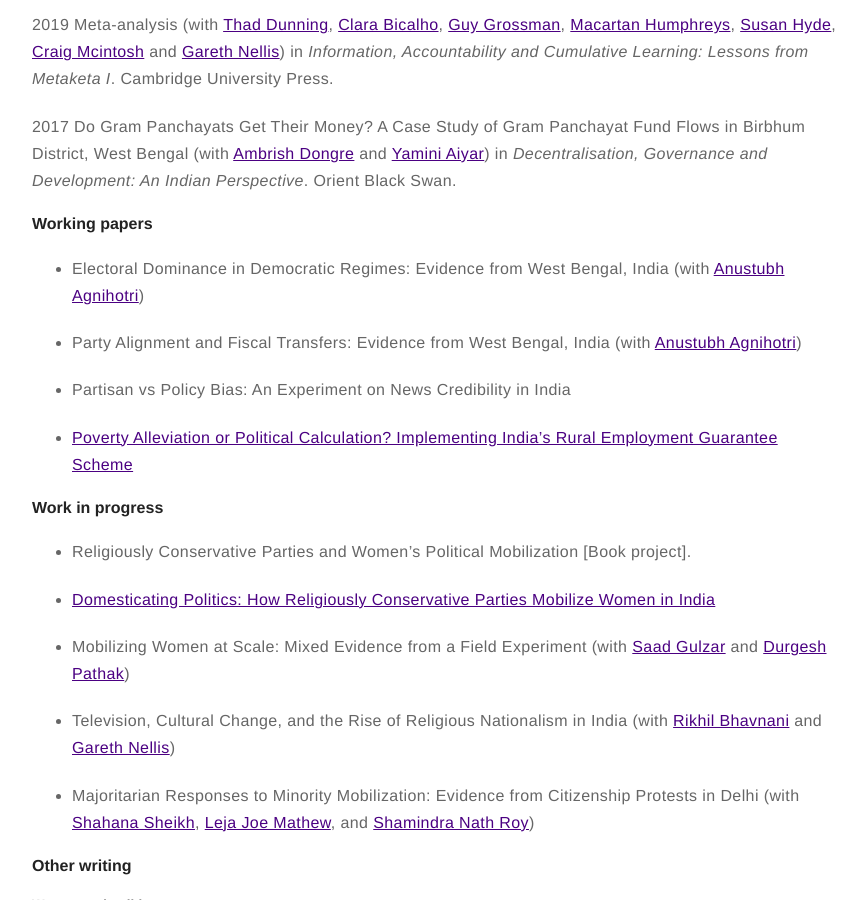
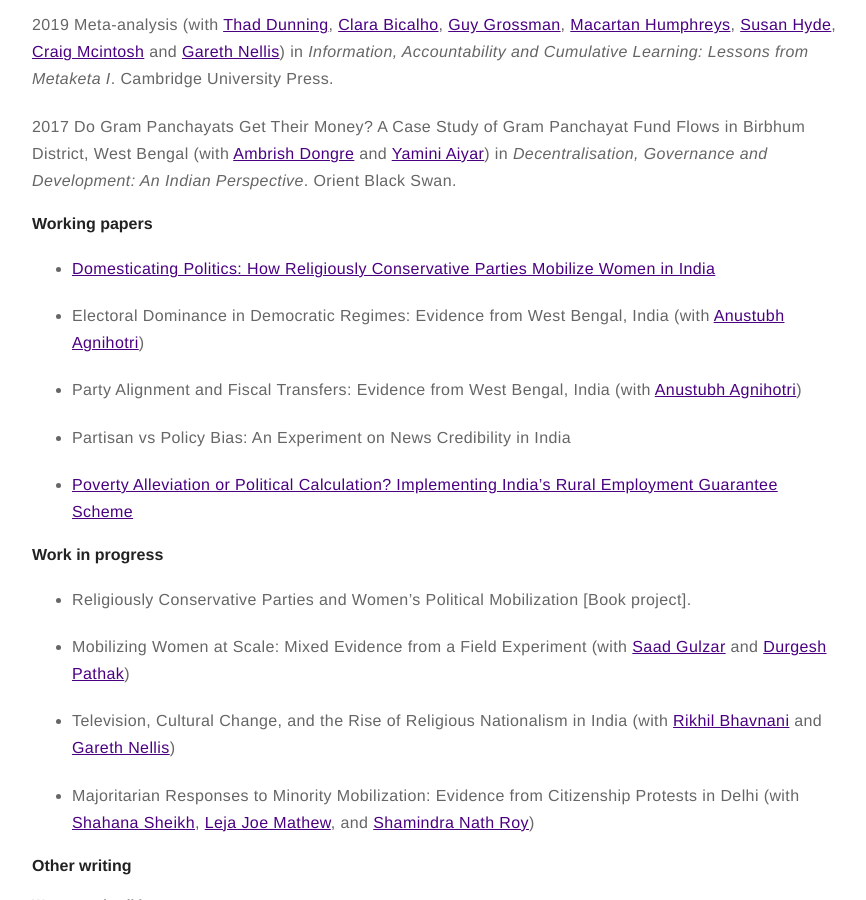
Before and after one commit to anirvanchowdhury/anirvanchowdhury.github.io, a Jekyll site: the page built from research.md, in a window 1280 px wide and 900 px high, scrolled down 1271 px. Shown: the whole window, without its empty margins (203-1069 px from the left). Built offline with Jekyll 4.4.1, drawn with Linux system fonts in a browser that asks for light colours; part of the change alters nothing that is shown.

```diff
--- a/research.md
+++ b/research.md
@@ -26,6 +26,8 @@ For a sketch of the argument, research design, and evidence, please click [here]
 2017 Do Gram Panchayats Get Their Money? A Case Study of Gram Panchayat Fund Flows in Birbhum District, West Bengal (with [Ambrish Dongre](https://www.iima.ac.in/web/faculty/faculty-profiles/ambrish-dongre) and [Yamini Aiyar](http://www.cprindia.org/people/yamini-aiyar)) in _Decentralisation, Governance and Development: An Indian Perspective_. Orient Black Swan.
 
 #### Working papers
+* [Domesticating Politics: How Religiously Conservative Parties Mobilize Women in India](https://www.dropbox.com/scl/fi/el1d15dowce19cyn664se/chowdhury-domesticating_politics-20231002.pdf?rlkey=erakmhoxfcp27k65kjlstmg26&dl=0)
+
 * Electoral Dominance in Democratic Regimes: Evidence from West Bengal, India (with [Anustubh Agnihotri](http://polisci.berkeley.edu/people/person/anustubh-agnihotri))
 
 * Party Alignment and Fiscal Transfers: Evidence from West Bengal, India (with [Anustubh Agnihotri](http://polisci.berkeley.edu/people/person/anustubh-agnihotri))
@@ -36,8 +38,6 @@ For a sketch of the argument, research design, and evidence, please click [here]
 
 #### Work in progress
 * Religiously Conservative Parties and Women's Political Mobilization [Book project].
-
-* [Domesticating Politics: How Religiously Conservative Parties Mobilize Women in India](https://www.dropbox.com/scl/fi/el1d15dowce19cyn664se/chowdhury-domesticating_politics-20231002.pdf?rlkey=erakmhoxfcp27k65kjlstmg26&dl=0)
 
 * Mobilizing Women at Scale: Mixed Evidence from a Field Experiment (with [Saad Gulzar](http://saadgulzar.com/) and [Durgesh Pathak](http://aamaadmiparty.org/teams/durgesh-pathak/))
 
```
